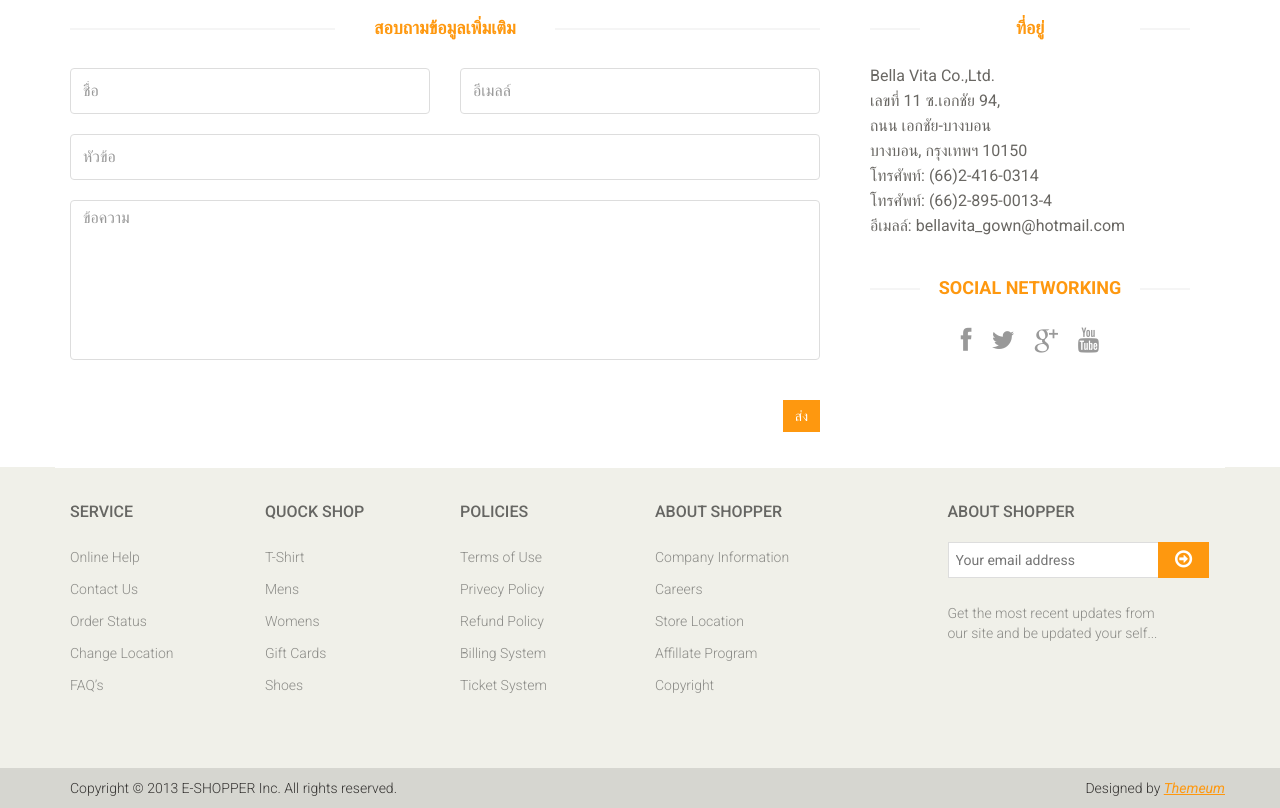
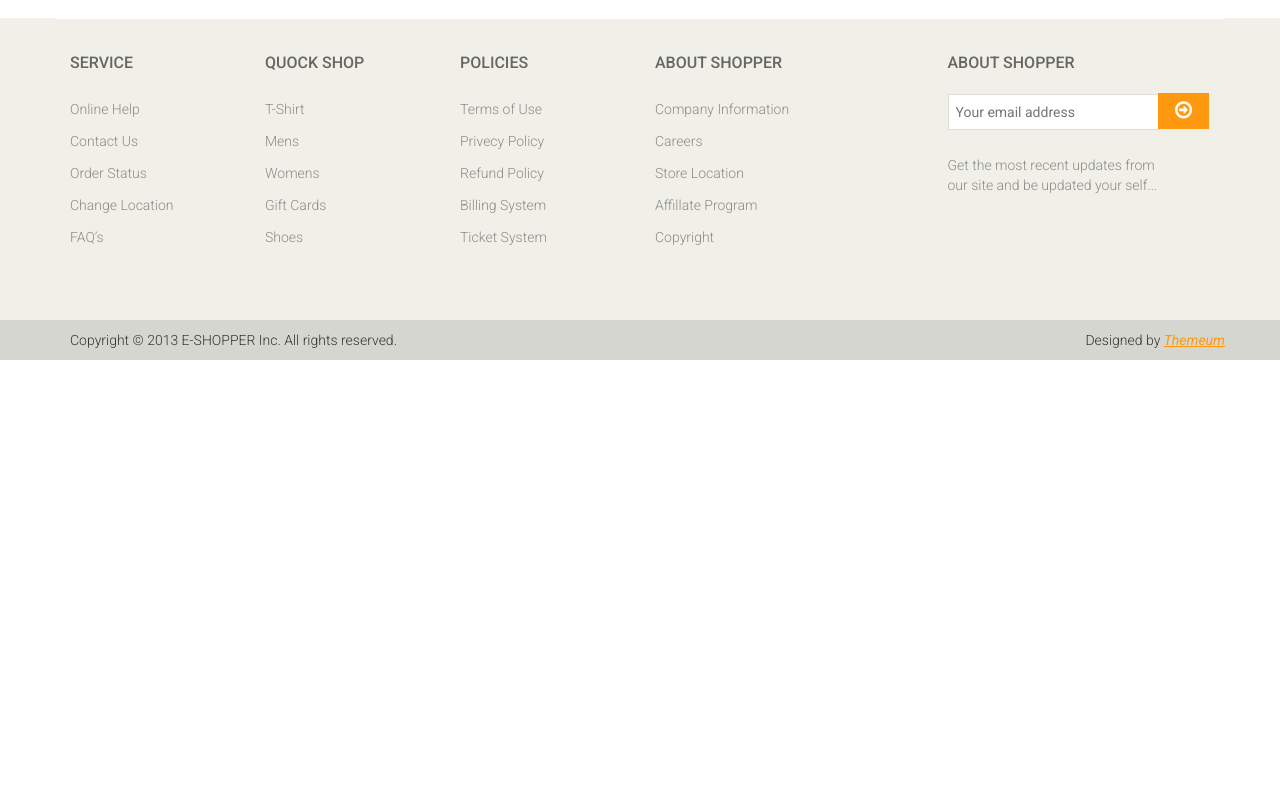
Before and after one commit to triplesic/BellavitaGown, a CodeIgniter app: page /BellavitaGown/contact in a window 1280 px wide. Shown: the part 794-1602 px from the top of the page. After the commit the page ends 1154 px from the top, so only its background shows below. Run offline with CodeIgniter, Linux system fonts and the light colour scheme; some libraries are stand-ins or nearby versions.

Commit message:
จัดใหม่

```diff
--- a/Source/bellavitagown/application/views/contact_view.php
+++ b/Source/bellavitagown/application/views/contact_view.php
@@ -5,51 +5,20 @@
 				<h2 class="title text-center">
 					<strong><?php echo lang('contact_us')?></strong>
 				</h2>
-				<!--
-				  <img src="<?php echo base_url();?>images/location-01.png"
-					class="girl img-responsive" alt=""
-					style="margin-top: -5px; padding: 0; display: inline-block;" />
-				  -->
+			</div>
+		</div>
+
+		<div class="row">
+			<div class="col-sm-8" style="text-align: center;">
 				<div id="gmap" class="contact-map">
 					<iframe
 						src="https://www.google.com/maps/embed?pb=!1m18!1m12!1m3!1d3876.84429219525!2d100.40038004880043!3d13.667230343694964!2m3!1f0!2f0!3f0!3m2!1i1024!2i768!4f13.1!3m3!1m2!1s0x0%3A0x0!2zMTPCsDQwJzAwLjYiTiAxMDDCsDIzJzU3LjQiRQ!5e0!3m2!1sen!2s!4v1431350768484"
-						width="900" height="400" frameborder="0" style="border: 0">
+						width="700" height="400" frameborder="0" style="border: 0">
 					</iframe>
 				</div>
 			</div>
-		</div>
-		<div class="row">
-			<div class="col-sm-8">
-				<div class="contact-form">
-					<h2 class="title text-center"><?php echo lang('ask_me')?></h2>
-					<div class="status alert alert-success" style="display: none"></div>
-					<form id="main-contact-form" class="contact-form row"
-						name="contact-form" method="post">
-						<div class="form-group col-md-6">
-							<input type="text" name="name" class="form-control"
-								required="required" placeholder="<?php echo lang('name')?>">
-						</div>
-						<div class="form-group col-md-6">
-							<input type="email" name="email" class="form-control"
-								required="required" placeholder="<?php echo lang('email')?>">
-						</div>
-						<div class="form-group col-md-12">
-							<input type="text" name="subject" class="form-control"
-								required="required" placeholder="<?php echo lang('subject')?>">
-						</div>
-						<div class="form-group col-md-12">
-							<textarea name="message" id="message" required="required"
-								class="form-control" rows="8" placeholder="<?php echo lang('message')?>"></textarea>
-						</div>
-						<div class="form-group col-md-12">
-							<input type="submit" name="submit"
-								class="btn btn-primary pull-right" value="<?php echo lang('submit')?>">
-						</div>
-					</form>
-				</div>
-			</div>
-			<div class="col-sm-4">
-				<div class="contact-info">
+			<div class="col-sm-4" style="text-align: left;">
+			<div class="contact-info">
 					<h2 class="title text-center"><?php echo lang('contact_info')?></h2>
 					<address>
 						<p>Bella Vita Co.,Ltd.</p>
@@ -59,6 +28,8 @@
 						<p><?php echo lang('phone')?>: (66)2-416-0314</p>
 						<p><?php echo lang('phone')?>: (66)2-895-0013-4</p>
 						<p><?php echo lang('email')?>: bellavita_gown@hotmail.com</p>
+						<p><span>* </span>หากคุณสนใจสินค้าโปรดส่งข้อมูลของคุณ</p>
+						<p align="center"><button class="btn btn-default get" onclick="inquiryPopup();">Contact Now</button></p>
 					</address>
 					<div class="social-networks">
 						<h2 class="title text-center">Social Networking</h2>
@@ -70,8 +41,10 @@
 						</ul>
 					</div>
 				</div>
+
 			</div>
 		</div>
+
 	</div>
 </div>
 <!--/#contact-page-->
--- a/Source/bellavitagown/js/lib/main.js
+++ b/Source/bellavitagown/js/lib/main.js
@@ -28,3 +28,34 @@ $(document).ready(function(){
 		});
 	});
 });
+
+
+function inquiryPopup()
+{
+	 cuteLittleWindow = window.open(getBaseURL()+'contact/inquiry' , "littleWindow", "location=no,width=850,height=600");
+}
+
+
+
+function getBaseURL() {
+    var url = location.href;  // entire url including querystring - also: window.location.href;
+    var baseURL = url.substring(0, url.indexOf('/', 14));
+
+
+    if (baseURL.indexOf('http://localhost') != -1) {
+        // Base Url for localhost
+        var url = location.href;  // window.location.href;
+        var pathname = location.pathname;  // window.location.pathname;
+        var index1 = url.indexOf(pathname);
+        var index2 = url.indexOf("/", index1 + 1);
+        var baseLocalUrl = url.substr(0, index2);
+
+        return baseLocalUrl + "/Source/bellavitagown/";
+    }
+    else {
+        // Root Url for domain name
+        //return baseURL + "/";
+    	return baseURL + "/";
+    }
+
+}
```
